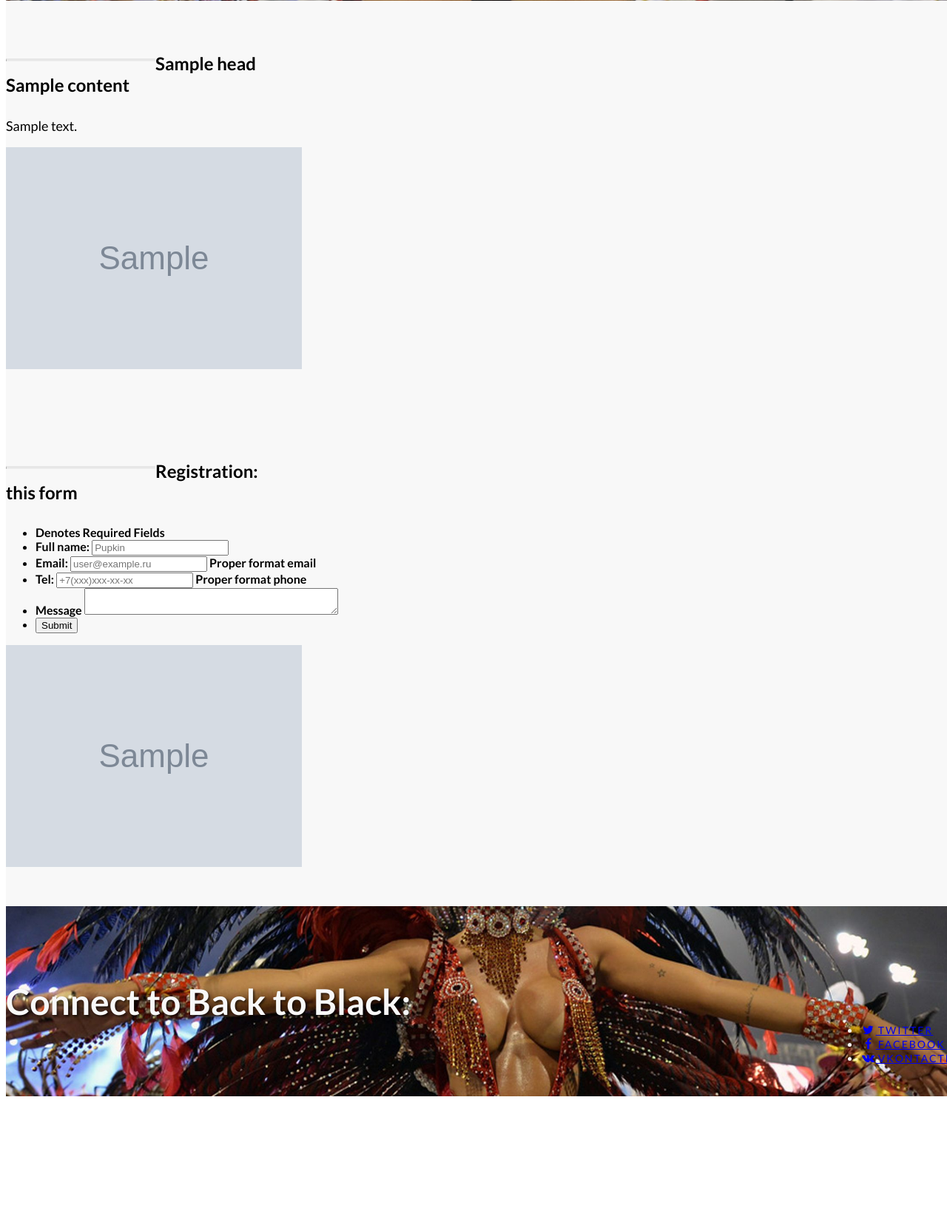
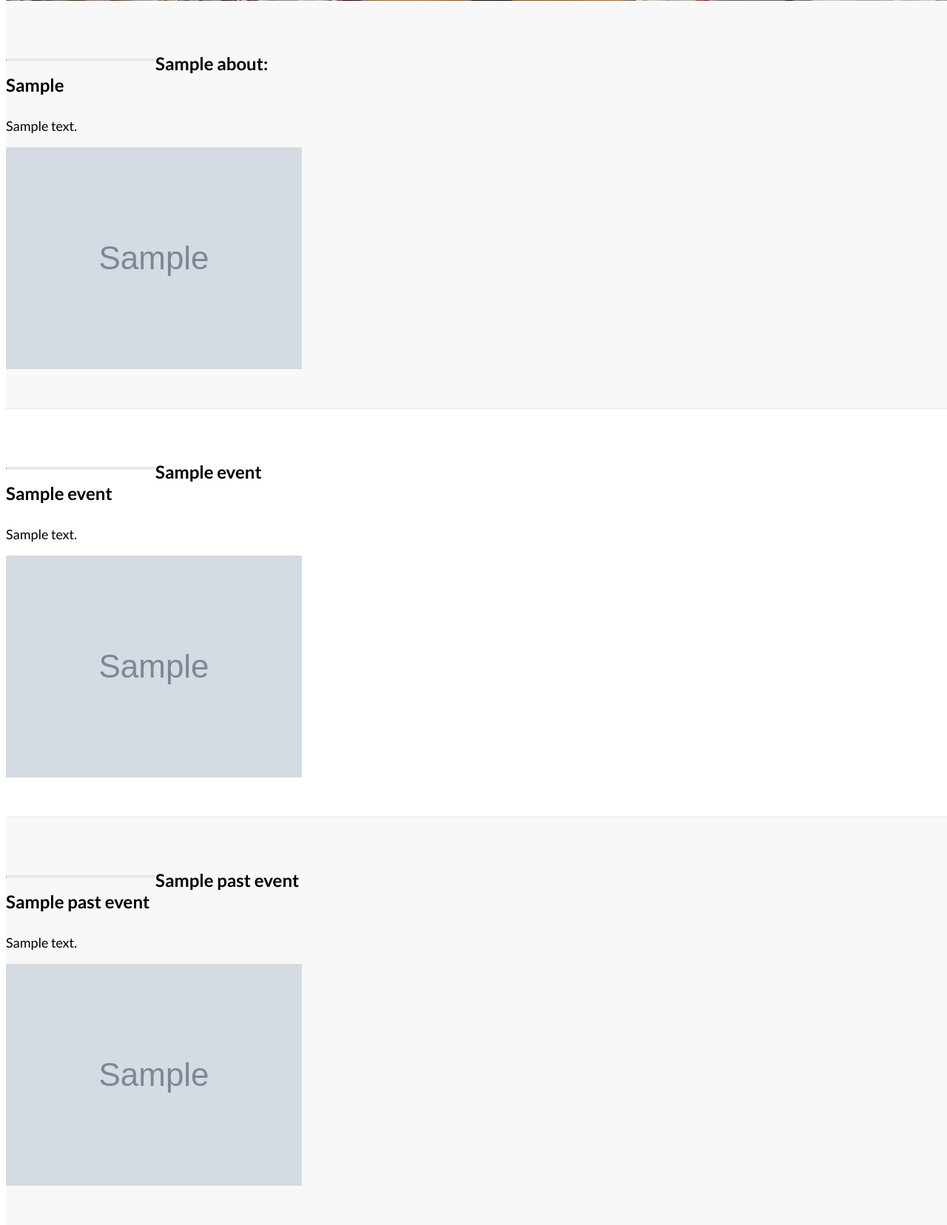
Before and after one commit to shuric80/photogallery, a Flask app: template app/gallery/templates/index.html in a window 1280 px wide. Shown: the part 978-2634 px from the top of the page at 74% size. Before the commit the page ends 2460 px from the top, so only its background shows below. Run offline with Flask 2, Linux system fonts and the light colour scheme; the template is opened without the code that fills it: most values are stand-ins (such as "Sample title", 1, 10 or a date in 2020); grey boxes marked "Sample" are stand-in pictures; style sheets or scripts are compiled from the project's sources; parts of the project's set-up code (start-up, migrations or seed data) failed here and were passed over; some libraries are stand-ins or nearby versions.

Commit message:
split columns

```diff
--- a/app/__init__.py
+++ b/app/__init__.py
@@ -32,7 +32,6 @@ Bower(app)
 
 bcrypt = Bcrypt(app)
 
-
 debug_toolbar = DebugToolbarExtension(app) if app.config['DEBUG'] else None
 
 
@@ -54,13 +53,13 @@ admin = Admin( app, name='event', \
                base_template = 'master.html', \
                index_view=CustomAdminIndexView())
 
-from app.gallery import admin
+from  app.gallery.admin import *
 from app.gallery import models
 
-admin.add_view(admin.AdminView(models.SuperUser, db.session))
-admin.add_view(admin.UserView(models.User, db.session))
-admin.add_view(admin.ContentView(models.Content, db.session))
-admin.add_view(admin.MailView(models.Mail, db.session))
+admin.add_view(AdminView(models.SuperUser, db.session))
+admin.add_view(UserView(models.User, db.session))
+admin.add_view(ContentView(models.Content, db.session))
+admin.add_view(MailView(models.Mail, db.session))
 
 
 """
--- a/app/gallery/models.py
+++ b/app/gallery/models.py
@@ -3,7 +3,7 @@
 from app import bcrypt
 from datetime import datetime
 from sqlalchemy import Column, Integer, Unicode, Text, DateTime
-from sqlalchem.ext.hybrid import hybrid_property
+from sqlalchemy.ext.hybrid import hybrid_property
 
 
 from app import db
--- a/app/gallery/templates/content.html
+++ b/app/gallery/templates/content.html
@@ -1,63 +1,73 @@
 <!-- Page Content -->
 <a  name="services"></a>
 <div class="content-section-a">
+
     <div class="container">
         <div class="row">
             <div class="col-lg-5 col-sm-6">
                 <hr class="section-heading-spacer">
                 <div class="clearfix"></div>
-                {%if content %}
-                <h2 class="section-heading">{{ content.head }}<br>{{ content.title }}</h2>
-                <p class="lead">{{ content.text }}</p>
-                {% endif %}
+                <h2 class="section-heading">{{ about.title }}:<br>{{ about.event_ext }}</h2>
+                <p class="lead">{{ about.content }}</p>
             </div>
             <div class="col-lg-5 col-lg-offset-2 col-sm-6">
-                <img class="img-responsive" src="{{ content.photo }}" alt="">
+                <img class="img-responsive" src="{{ about.photo }}" alt="">
             </div>
-       </div>
+        </div>
+
     </div>
     <!-- /.container -->
+
+</div>
+<!-- /.content-section-a -->
+
+<div class="content-section-b">
+
+    <div class="container">
+
+        <div class="row">
+            <div class="col-lg-5 col-lg-offset-1 col-sm-push-6  col-sm-6">
+                <hr class="section-heading-spacer">
+                <div class="clearfix"></div>
+                <h2 class="section-heading">{{ event.title }}<br>{{ event.title_ext}}</h2>
+                <p class="lead">{{ event.content }}</p>
+            </div>
+            <div class="col-lg-5 col-sm-pull-6  col-sm-6">
+                <img class="img-responsive" src="{{ event.photo }}" alt="">
+            </div>
+        </div>
+
+    </div>
+    <!-- /.container -->
+
 </div>
 <!-- /.content-section-b -->
-<a name="register"></a>
+{% for pe in past_events %}
 <div class="content-section-a">
+
     <div class="container">
+
         <div class="row">
+            {% if cnt_mod2 %}
             <div class="col-lg-5 col-sm-6">
-                <hr class="section-heading-spacer">
-                <div class="clearfix"></div>
-                <h2 class="section-heading">Registration:<br>this form</h2>
-                <p class="lead">{% include 'form.html' %}</p>
+                {% else %}
+                <div class="col-lg-5 col-lg-offset-1 col-sm-push-6  col-sm-6">
+                    {% endif %}
+                    <hr class="section-heading-spacer">
+                    <div class="clearfix"></div>
+                    <h2 class="section-heading">{{ pe.title }}<br>{{ pe.title_ext }}</h2>
+                    <p class="lead">{{ pe.content }}</p>
+                </div>
+                {% if cnt_mod2 %}
+                <div class="col-lg-5 col-lg-offset-2 col-sm-6">
+                    {% else %}
+                    <div class="col-lg-5 col-sm-pull-6  col-sm-6">
+                        {% endif %}
+                        <img class="img-responsive" src="{{ pe.photo }}" alt="">
+                    </div>
+                </div>
+
             </div>
-            <div class="col-lg-5 col-lg-offset-2 col-sm-6">
-                <img class="img-responsive" src="{{ logo }}" alt="">
-            </div>
+            <!-- /.container -->
         </div>
-    </div>
-    <!-- /.container -->
-</div>
-<!-- /.content-section-a -->
-<a  name="contact"></a>
-<div class="banner">
-    <div class="container">
-        <div class="row">
-            <div class="col-lg-6">
-                <h2>Connect to Back to Black:</h2>
-            </div>
-            <div class="col-lg-6">
-                <ul class="list-inline banner-social-buttons">
-                    <li>
-                        <a href="https://twitter.com/" class="btn btn-default btn-lg"><i class="fa fa-twitter fa-fw"></i> <span class="network-name">Twitter</span></a>
-                    </li>
-                    <li>
-                        <a href="https://facebook.com" class="btn btn-default btn-lg"><i class="fa fa-facebook fa-fw"></i> <span class="network-name">Facebook</span></a>
-                    </li>
-                    <li>
-                        <a href="https://vk.com" class="btn btn-default btn-lg"><i class="fa fa-vk fa-fw"></i> <span class="network-name">VKontacte</span></a>
-                    </li>
-                </ul>
-            </div>
-        </div>
-    </div>
-    <!-- /.container -->
-</div>
+        {% endfor %}
```
